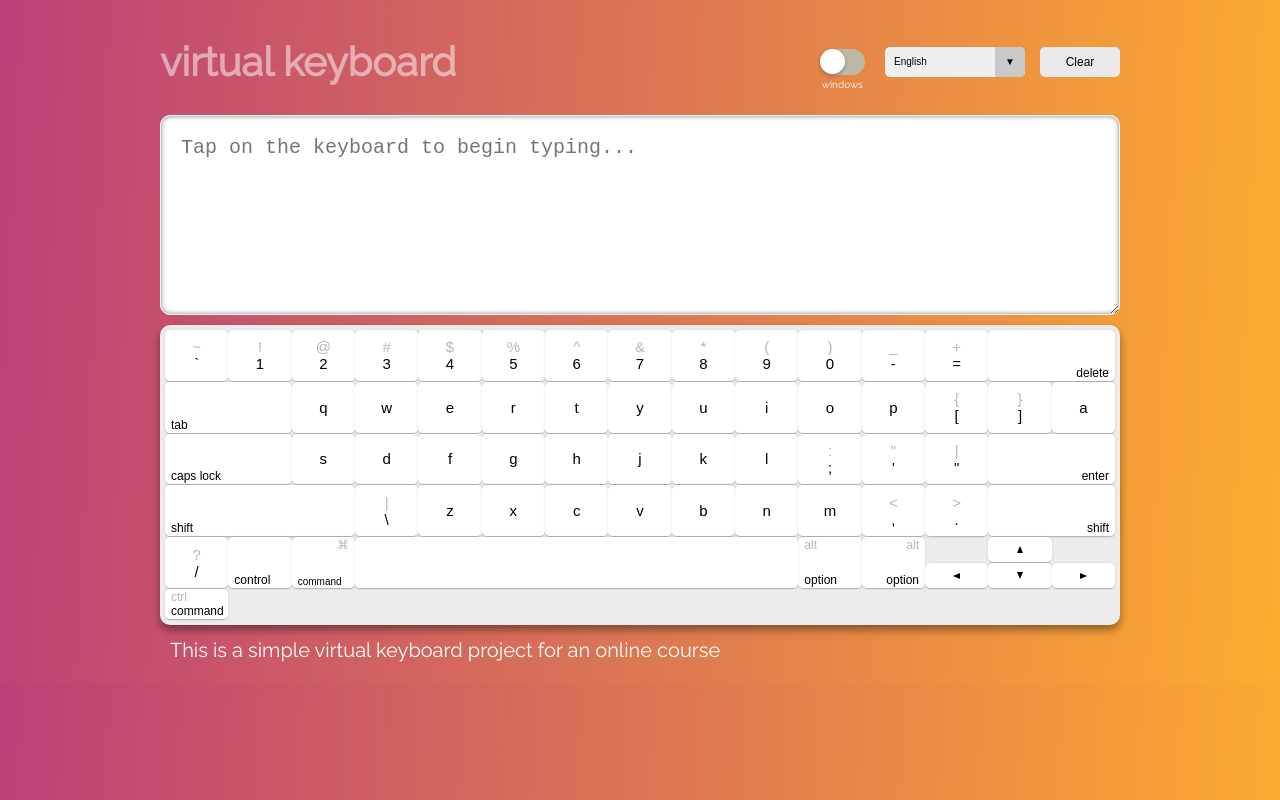
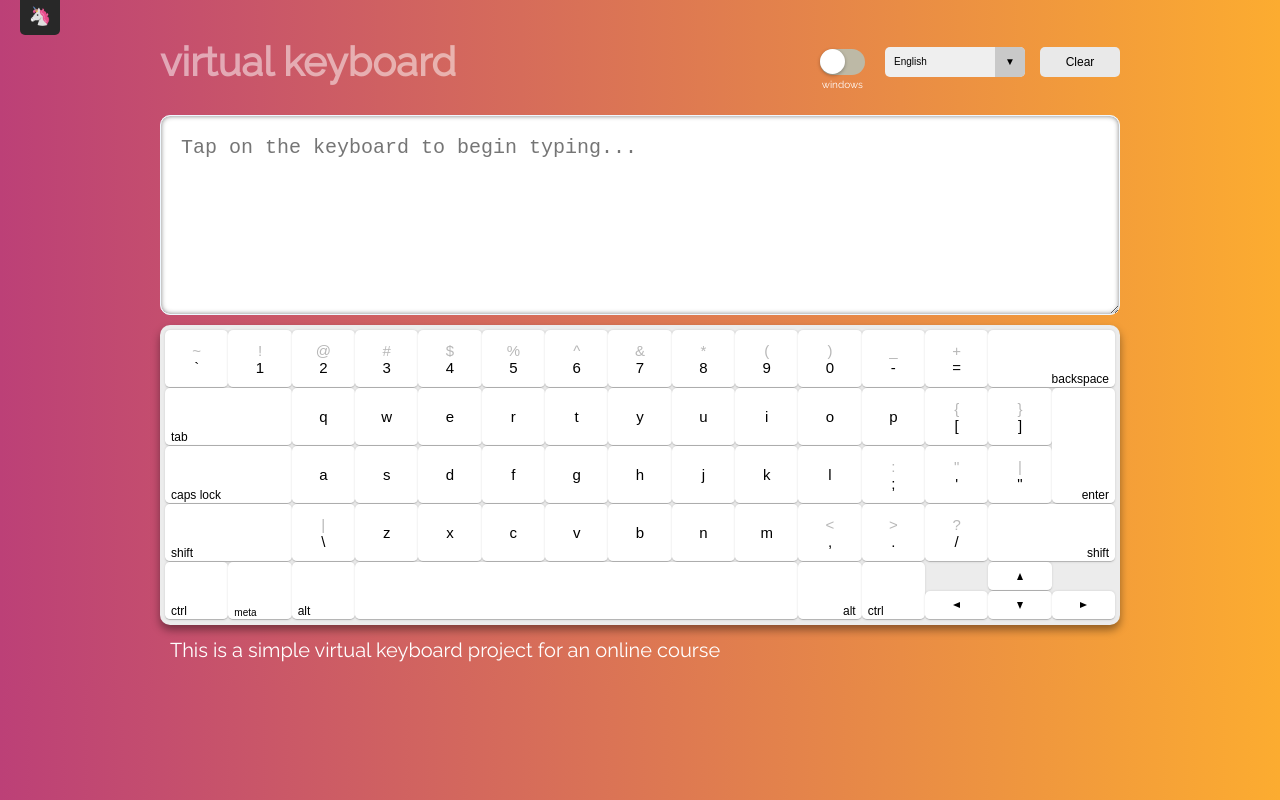
Before and after one commit to yekasha/virtual-keyboard, a website built with webpack: page src/index.html in a window 1280 px wide. Built offline with nearby package versions, Linux system fonts and the light colour scheme.

Commit message:
feat: adds feature panel

```diff
--- a/src/app/config/lang/en.lang.json
+++ b/src/app/config/lang/en.lang.json
@@ -18,7 +18,7 @@
         ["0", ")"],
         ["-", "_"],
         ["=", "+"],
-        ["delete"]
+        ["backspace"]
       ],
       [
         ["tab"],
@@ -66,15 +66,7 @@
         ["/", "?"],
         ["shift"]
       ],
-      [
-        ["control"],
-        ["command", "8984"],
-        ["option", "alt"],
-        [""],
-        ["option", "alt"],
-        ["command", "ctrl"],
-        ["arrows"]
-      ]
+      [["ctrl"], ["meta"], ["alt"], [""], ["alt"], ["ctrl"], ["arrows"]]
     ],
     "ios": [
       [
--- a/src/app/resources/Keyboard.js
+++ b/src/app/resources/Keyboard.js
@@ -125,7 +125,7 @@ export default class Keyboard {
     this.textarea = new Textarea(langIndex);
     this.keyboard = createElement(
       'div',
-      { class: 'keyboard' },
+      { class: `keyboard ${this.OS}` },
       this.renderKeys()
     );
 
@@ -134,7 +134,20 @@ export default class Keyboard {
       { class: 'info', type: 'text' },
       UI.info[langIndex]
     );
+
+    const featurePanel = createElement(
+      'div',
+      {
+        class: 'feature-panel',
+        onclick: () => {
+          this.showFeaturePanel();
+        },
+      },
+      createElement('p', {}, '🦄')
+    );
+
     const mainContainer = createElement('div', { class: 'container' }, [
+      featurePanel,
       header,
       this.textarea.render(),
       this.keyboard,
@@ -151,6 +164,11 @@ export default class Keyboard {
         return (key = new Key(key, value).render());
       })
     );
+  }
+
+  showFeaturePanel() {
+    const panel = document.querySelector('.feature-panel');
+    panel.classList.toggle('visible');
   }
 
   addKeyboardListeners() {
@@ -302,7 +320,7 @@ export default class Keyboard {
     document.querySelector('.keyboard').remove();
     this.keyboard = createElement(
       'div',
-      { class: 'keyboard' },
+      { class: `keyboard ${this.OS}` },
       this.renderKeys()
     );
     document
--- a/src/styles/main.scss
+++ b/src/styles/main.scss
@@ -22,12 +22,12 @@ body {
 
   &.afternoon {
     background: #fdc830;
-    background: linear-gradient(273deg, #fcac30, #bc4077);
+    background: linear-gradient(270deg, #fcac30, #bc4077);
   }
 
   &.evening {
     background: #159957;
-    background: linear-gradient(to bottom, #159957, #155799);
+    background: linear-gradient(270deg, #159957, #155799);
   }
 
   &.night {
@@ -48,6 +48,39 @@ body {
   display: flex;
   justify-content: center;
   align-items: center;
+}
+
+.feature-panel {
+  width: 40px;
+  height: 40px;
+  position: fixed;
+  z-index: 10;
+  top: -0.5rem;
+  left: 20px;
+  border-radius: 0.5rem;
+  display: flex;
+  flex-direction: column;
+  justify-content: center;
+  align-items: center;
+  background: #282828;
+  border-right: none;
+  transition: all 0.5s ease;
+  cursor: pointer;
+
+  &.visible {
+    height: 500px;
+    width: 420px;
+
+    & p {
+      opacity: 0;
+      visibility: hidden;
+    }
+  }
+
+  & p {
+    color: white;
+    font-size: 18px;
+  }
 }
 
 h1 {
@@ -100,15 +133,8 @@ textarea:focus {
   grid-template-columns: repeat(15, 1fr);
   grid-template-rows: repeat(5, 1fr);
   gap: 0px 0px;
-  grid-template-areas:
-    '. . . . . . . . . . . . . backspace backspace'
-    'tab tab . . . . . . . . . . . . .'
-    'capslock capslock . . . . . . . . . . . enter enter'
-    'shiftleft shiftleft shiftleft . . . . . . . . . . shiftright shiftright'
-    '. . . space space space space space space space . . navigation navigation navigation';
 
   user-select: none;
-
   box-sizing: border-box;
   overflow: hidden;
   touch-action: manipulation;
@@ -117,6 +143,19 @@ textarea:focus {
   border-radius: 10px;
   margin-top: 10px;
   box-shadow: 0px 5px 8px 0px #0006;
+
+  &.windows {
+    grid-template-areas: '. . . . . . . . . . . . . backspace backspace' 'tab tab . . . . . . . . . . . . enter' 'capslock capslock . . . . . . . . . . . . enter' 'shiftleft shiftleft .shiftkeft . . . . . . . . . shiftright shiftright' '. . . space space space space space space space . . navigation navigation navigation';
+  }
+
+  &.ios {
+    grid-template-areas:
+      '. . . . . . . . . . . . . backspace backspace'
+      'tab tab . . . . . . . . . . . . .'
+      'capslock capslock . . . . . . . . . . . enter enter'
+      'shiftleft shiftleft shiftleft . . . . . . . . . . shiftright shiftright'
+      '. . . space space space space space space space . . navigation navigation navigation';
+  }
 }
 
 .keyboard__key {
```
